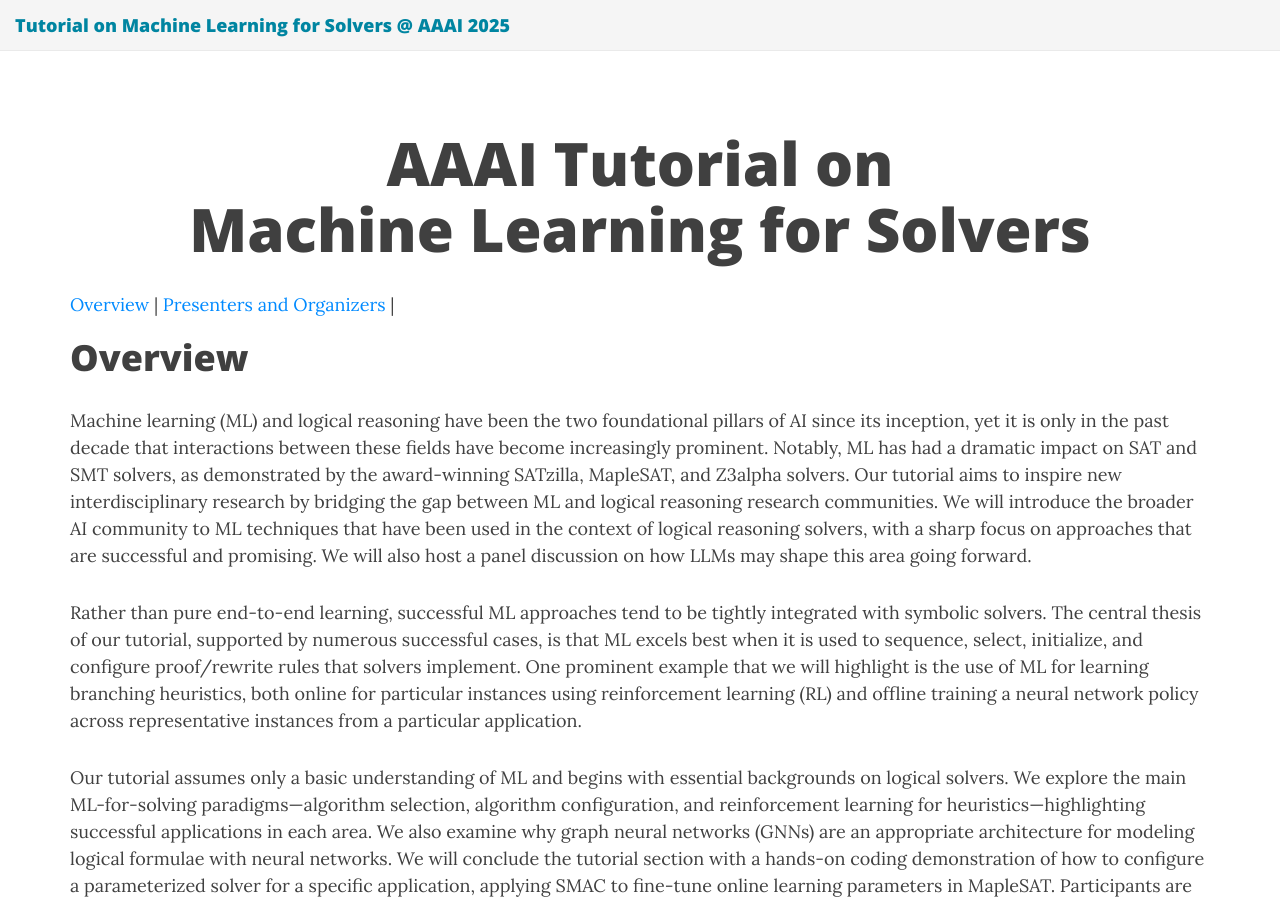
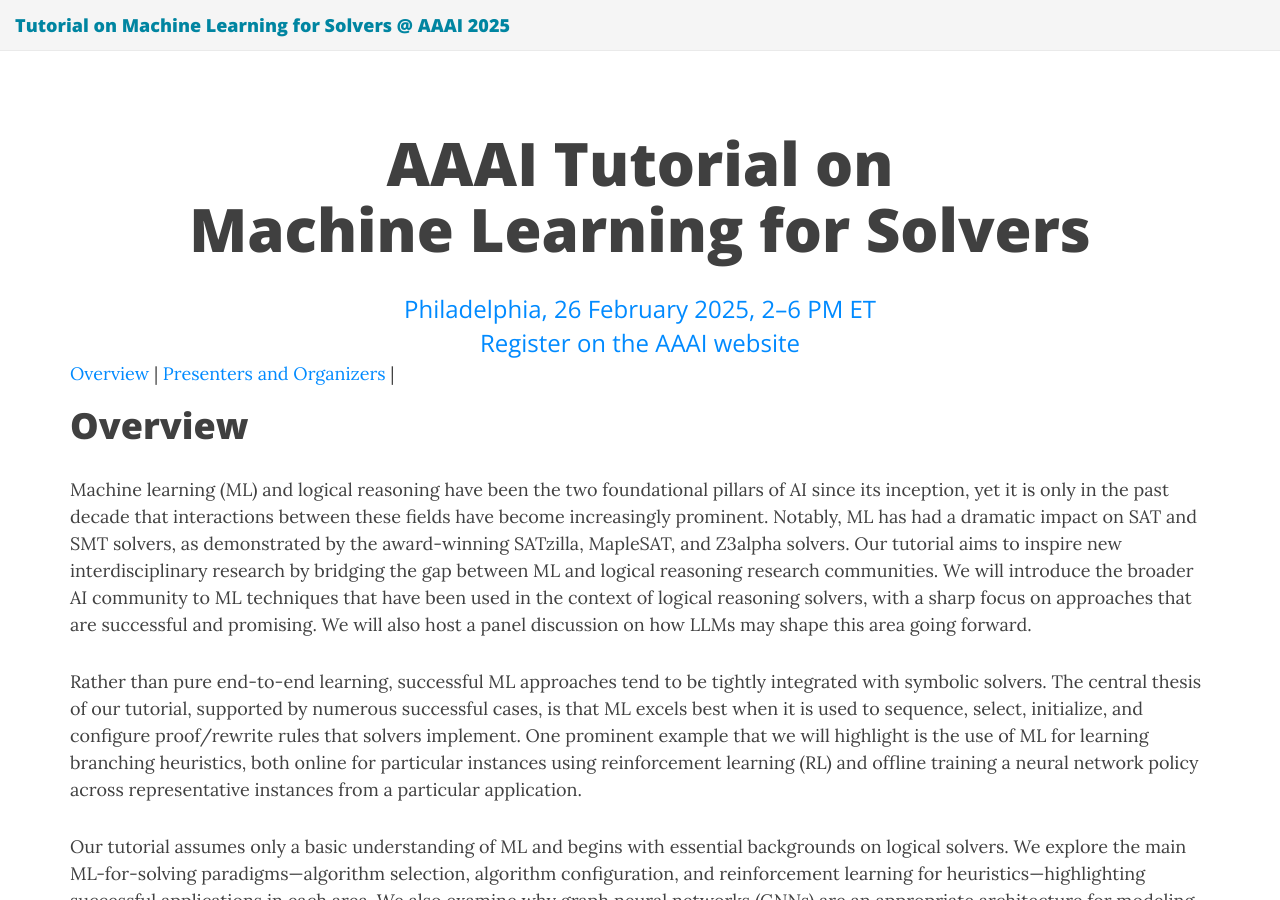
Before and after one commit to ml-for-solvers/ml-for-solvers.github.io, a Jekyll site: the page built from index.md, in a window 1280 px wide and 900 px high. Built offline with Jekyll 4.4.1, drawn with Linux system fonts in a browser that asks for light colours; nearby versions of some CDN libraries.

Commit message:
Changes to be committed: 	modified:   index.md

```diff
--- a/index.md
+++ b/index.md
@@ -6,9 +6,16 @@ title: AAAI Tutorial on <br />Machine Learning for Solvers
   <a target="_blank" href="https://neurips.cc/virtual/2023/tutorial/73946"><strong>Video Recording</strong></a>
 </div> -->
 
+<div class="venue" style="font-size: 24px; display: block; font-family: 'Open Sans', 'Helvetica Neue', Helvetica, Arial, sans-serif; font-weight: 300; color: #404040; text-align: center;">
+  <a target="_blank" href="https://aaai.org/conference/aaai/aaai-25/tutorial-and-lab-list/#TH24">Philadelphia, 26 February 2025, 2–6 PM ET</a>
+</div>
+
+<div class="venue" style="font-size: 24px; display: block; font-family: 'Open Sans', 'Helvetica Neue', Helvetica, Arial, sans-serif; font-weight: 300; color: #404040; text-align: center;">
+  <a target="_blank" href="https://aaai.org/conference/aaai/aaai-25/registration/">Register on the AAAI website</a>
+</div>
 
 <div class="sharethis-inline-share-buttons"></div>
-<meta name="thumbnail" content="./img/aaai-small.jpeg" />
+<meta name="thumbnail" content="https://ml-for-solvers.github.io/img/aaai-small.jpeg" />
 
 <nav>
     <a href="#overview">Overview</a> |
```
